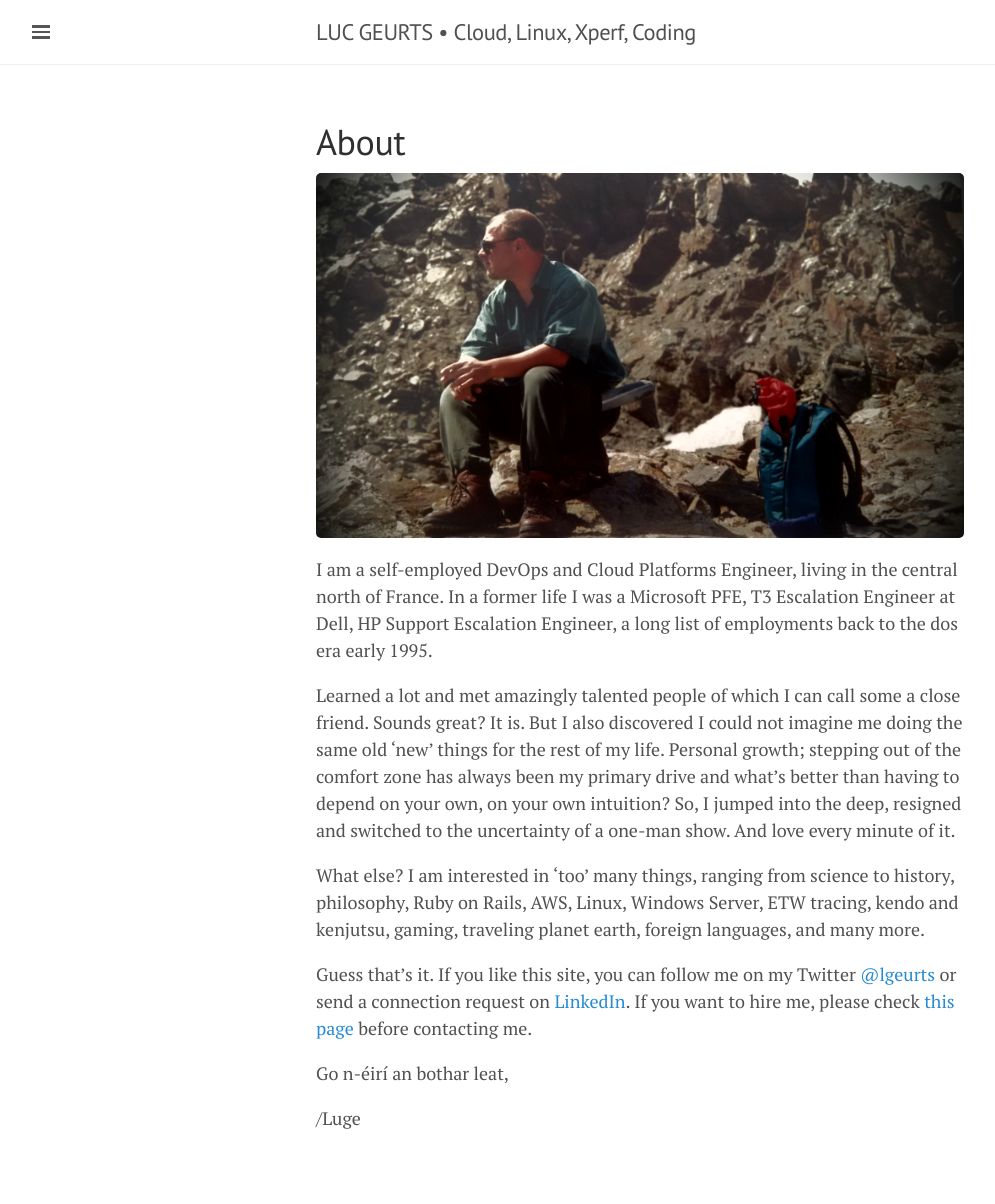
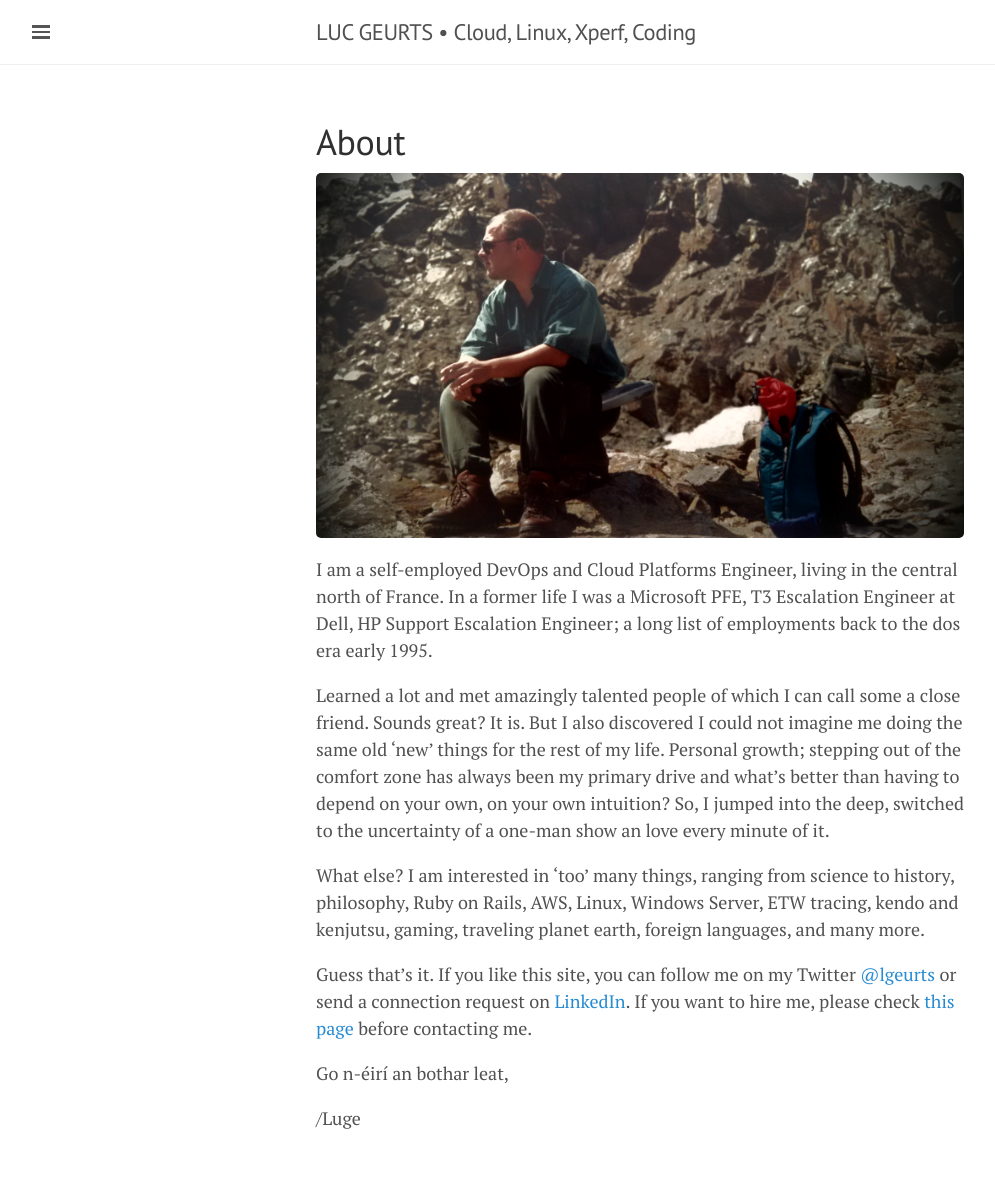
Before and after one commit to lgeurts/lgeurts.github.io, a Jekyll site: the page built from about.md, in a window 1280 px wide. Shown: the whole page, without its empty margins (0-995 px from the left). Built offline with Jekyll 4.4.1, drawn with Linux system fonts in a browser that asks for light colours; nearby versions of some CDN libraries.

Commit message:
Update about.md

```diff
--- a/about.md
+++ b/about.md
@@ -6,9 +6,9 @@
 ![KNAV Austria](/assets/C2ADV01.jpg)
 
 I am a self-employed DevOps and Cloud Platforms Engineer, living in the central north of France.
-In a former life I was a Microsoft PFE, T3 Escalation Engineer at Dell, HP Support Escalation Engineer, a long list of employments back to the dos era early 1995.
+In a former life I was a Microsoft PFE, T3 Escalation Engineer at Dell, HP Support Escalation Engineer; a long list of employments back to the dos era early 1995.
 
-Learned a lot and met amazingly talented people  of which I can call some a close friend. Sounds great? It is. But I also discovered I could not imagine me doing the same old 'new' things for the rest of my life. Personal growth; stepping out of the comfort zone has always been my primary drive and what's better than having to depend on your own, on your own intuition? So, I jumped into the deep, resigned and switched to the uncertainty of a one-man show. And love every minute of it.
+Learned a lot and met amazingly talented people  of which I can call some a close friend. Sounds great? It is. But I also discovered I could not imagine me doing the same old 'new' things for the rest of my life. Personal growth; stepping out of the comfort zone has always been my primary drive and what's better than having to depend on your own, on your own intuition? So, I jumped into the deep, switched to the uncertainty of a one-man show an love every minute of it.
 
 What else? I am interested in 'too' many things, ranging from science to history, philosophy, Ruby on Rails, AWS, Linux, Windows Server, ETW tracing, kendo and kenjutsu, gaming, traveling planet earth, foreign languages, and many more.
 
```
